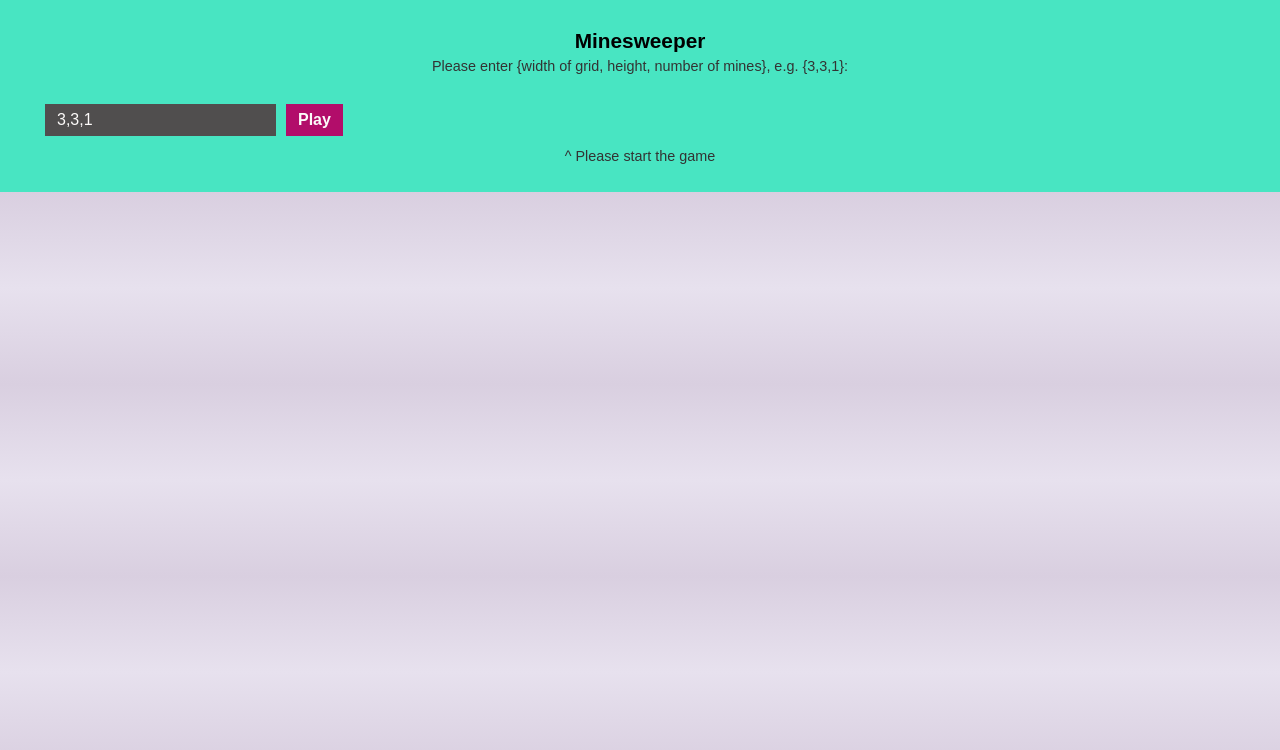
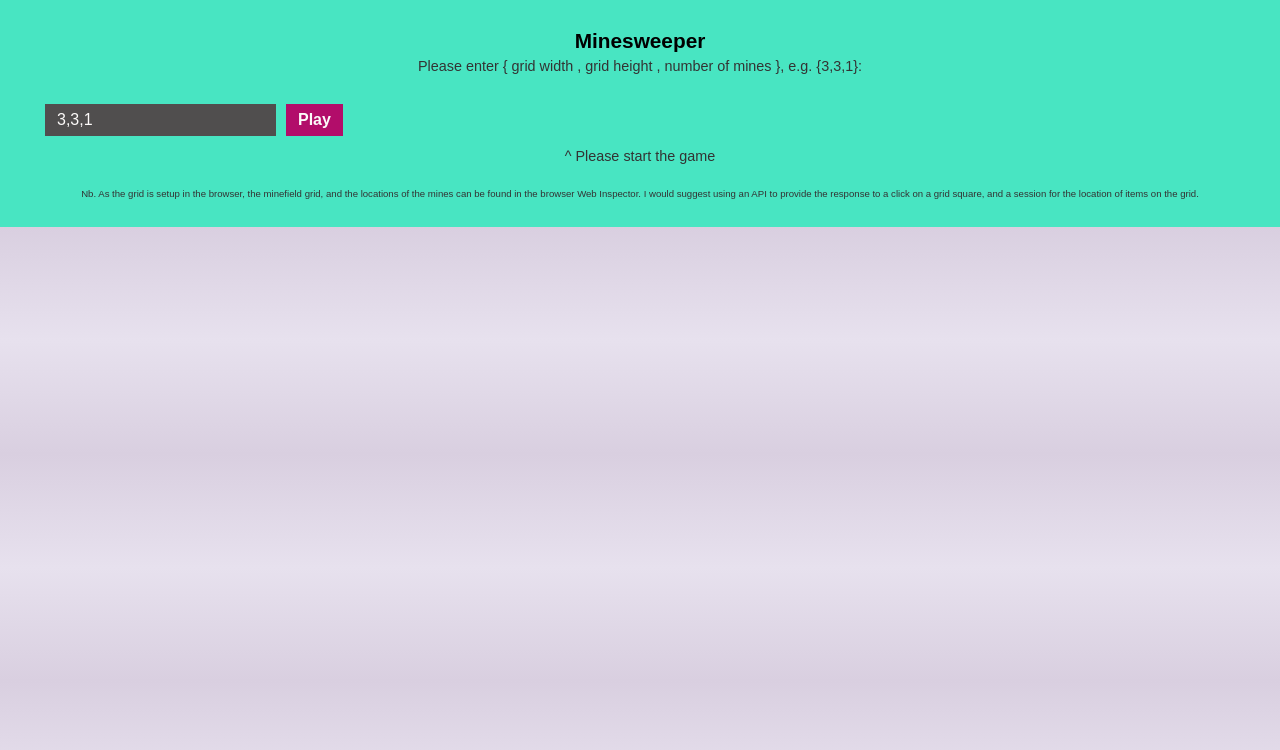
Before and after one commit to MathematicusLucian/minesweeper-react-app, a React (Vite) app: page / in a window 1280 px wide. Shown: the top 750 px of the page. Built offline with nearby package versions, Linux system fonts and the light colour scheme.

Commit message:
Tweaked grid layout/styling

```diff
--- a/src/Minesweeper.css
+++ b/src/Minesweeper.css
@@ -81,22 +81,23 @@ body {
 }
 
 .minefield {
-  width: 100%;
-  text-align: center;
+  display: grid;
+  /* width: 100%; */
+  /* text-align: center; */
 }
 
 .grid-square {
-  background: #FCFAF9;
   border: 1px solid #48E5C2;
   border-radius: 4px;
+  background: #FCFAF9;
+  color: #333333;
   float: left;
+  height: 45px;
+  width: 45px;
+  text-align: center;
   line-height: 45px;
-  height: 45px;
-  text-align: center;
-  width: 45px;
+  font-weight: 600;
   cursor: pointer;
-  color: #333333;
-  font-weight: 600;
 }
 
 .grid-square &:focus {
@@ -111,3 +112,10 @@ body {
 #minesweeper-main .is-mine {
   color: #fc543c;
 }
+
+.footnote {
+  padding-top: 20px;
+  clear: both;
+  color: #333333;
+  font-size: 0.6em;
+}
--- a/src/Minesweeper.tsx
+++ b/src/Minesweeper.tsx
@@ -6,7 +6,7 @@ type Seed = [width: number, height: number, minesCount: 0]; //mineLocations: Set
 const gridDataInit: any[] = [];
 const INITIAL_STATE = {
     gameOver: false,
-    gameState: "Please enter {width of grid, height, number of mines}, e.g. {3,3,1}:",
+    gameState: "Please enter { grid width , grid height , number of mines }, e.g. {3,3,1}:",
     gameWon: false,
     gridData: gridDataInit,
     height: 0,
@@ -334,7 +334,7 @@ const Grid = (props: {
             : false;
 
     return (
-        <div id="minefield" className="minefield" style={{ gridTemplateColumns: `repeat(${props.state.width}, 1fr)` }}>
+        <div id="minefield" className="minefield" style={{ width: (props.state.width * 47)+'px', gridTemplateColumns: `repeat(${props.state.width}, 1fr)` }}>
             {Array.from({ length: props.state.width}, (_, w_index) =>
                 Array.from({ length: props.state.height }, (_, h_index) => {
                     return (
@@ -477,6 +477,7 @@ function Minesweeper(props) {
                 wonOrLost={state.gameWon ? "won" : "lost"}
               />
             )}
+            <p className="footnote">Nb. As the grid is setup in the browser, the minefield grid, and the locations of the mines can be found in the browser Web Inspector. I would suggest using an API to provide the response to a click on a grid square, and a session for the location of items on the grid.</p>
         </div>
     );
 }
```
